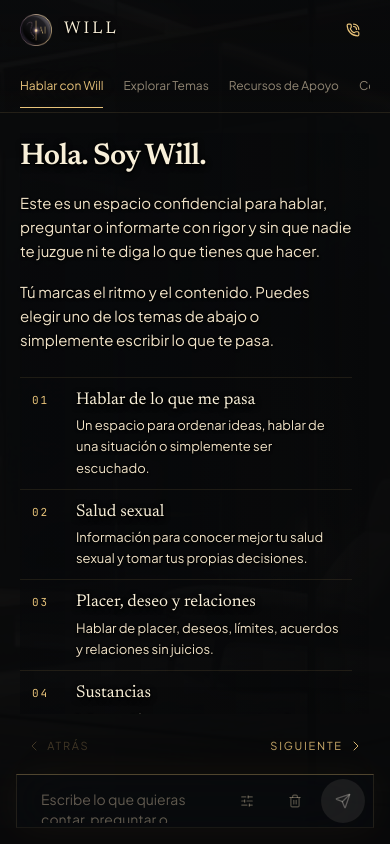
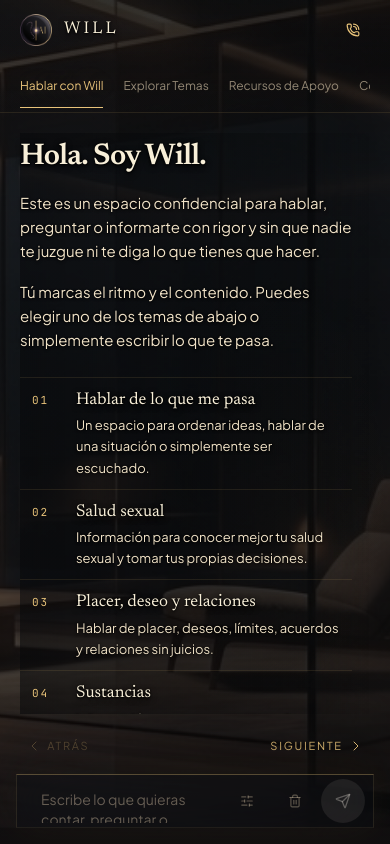
Before and after one commit to wmejiasbcn-tech/Agente-Will-App, a React (Vite) app: page / in a window 390 px wide. Built offline with nearby package versions, Linux system fonts and the light colour scheme.

Commit message:
Punto medio: el espacio se ve, el escrito sigue delante.

```diff
--- a/src/index.css
+++ b/src/index.css
@@ -103,18 +103,18 @@
 }
 .will-photo-chat {
   animation-name: will-space-unfold-chat;
-  filter: brightness(0.36) saturate(0.55) contrast(0.9);
+  filter: brightness(0.62) saturate(0.7) contrast(0.95);
 }
 @keyframes will-space-unfold-chat {
   from {
-    opacity: 0.18;
+    opacity: 0.22;
     transform: scale(1.03);
-    filter: brightness(0.22) saturate(0.5);
+    filter: brightness(0.35) saturate(0.6);
   }
   to {
     opacity: 1;
     transform: scale(1);
-    filter: brightness(0.36) saturate(0.55) contrast(0.9);
+    filter: brightness(0.62) saturate(0.7) contrast(0.95);
   }
 }
 @media (prefers-reduced-motion: reduce) {
@@ -131,7 +131,12 @@
   pointer-events: none;
 }
 .will-veil-chat {
-  background: rgba(7, 8, 10, 0.86);
+  background: linear-gradient(
+    90deg,
+    rgba(7, 8, 10, 0.64) 0%,
+    rgba(7, 8, 10, 0.52) 48%,
+    rgba(7, 8, 10, 0.4) 100%
+  );
 }
 .will-veil-topics,
 .will-veil-resources,
@@ -145,7 +150,12 @@
 }
 @media (max-width: 767px) {
   .will-veil-chat {
-    background: rgba(7, 8, 10, 0.88);
+    background: linear-gradient(
+      180deg,
+      rgba(7, 8, 10, 0.6) 0%,
+      rgba(7, 8, 10, 0.46) 45%,
+      rgba(7, 8, 10, 0.55) 100%
+    );
   }
   .will-veil-topics,
   .will-veil-resources,
@@ -167,7 +177,7 @@
   animation: will-light-breath 16s ease-in-out infinite;
 }
 .will-light-breath-quiet {
-  opacity: 0.12 !important;
+  opacity: 0.28 !important;
   animation: none;
 }
 @keyframes will-light-breath {
@@ -407,7 +417,7 @@
 }
 
 .will-thread {
-  background: rgba(7, 8, 10, 0.22);
+  background: transparent;
   border-radius: 2px;
 }
 
```
